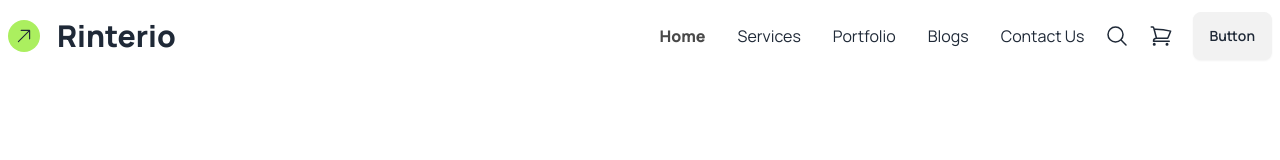
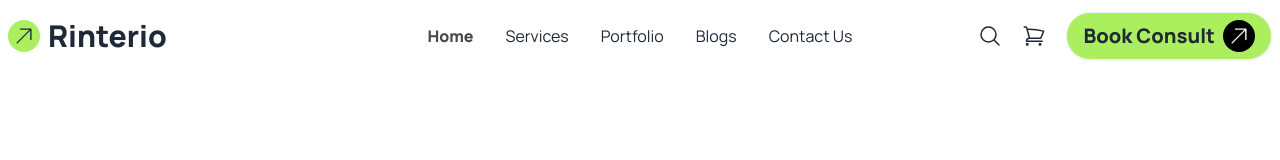
Before and after one commit to silpiAkter/rinterio, a plain HTML site: page index.html in a window 1280 px wide. Drawn offline with nearby package versions, Linux system fonts and the light colour scheme.

Commit message:
added navbar

```diff
--- a/index.html
+++ b/index.html
@@ -15,24 +15,44 @@
     <link rel="stylesheet" href="styles/style.css">
 </head>
 <body class="manrope">
-    <header>
-        <nav>
+    <header class="max-w-screen-xl mx-auto ">
+        <nav class="">
             <div class="navbar bg-base-100">
-                <div class="navbar-start">
-                  <div class="dropdown">
-                    <div tabindex="0" role="button" class="btn btn-ghost lg:hidden ">
-                      <svg
-                        xmlns="http://www.w3.org/2000/svg"
-                        class="h-7 w-7"
-                        fill="none"
-                        viewBox="0 0 24 24"
-                        stroke="currentColor">
-                        <path
-                          stroke-linecap="round"
-                          stroke-linejoin="round"
-                          stroke-width="2"
-                          d="M4 6h16M4 12h8m-8 6h16" />
-                      </svg>
+                <div class="navbar-start gap-2">
+                    <svg xmlns="http://www.w3.org/2000/svg" fill="none" viewBox="0 0 24 24" stroke-width="1.5" stroke="currentColor" class="size-8 font-extrabold custom-btn">
+                    <path stroke-linecap="round" stroke-linejoin="round" d="m4.5 19.5 15-15m0 0H8.25m11.25 0v11.25" />
+                    </svg>
+                    <a class="text-3xl font-extrabold">Rinterio</a>
+                </div>
+                <div class="navbar-center hidden lg:flex">
+                  <ul class="menu menu-horizontal px-1">
+                    <li class="text-base font-extrabold text-[#494949]"><a>Home</a></li>
+                    <li class="text-base font-normal text-[rgb(115, 115, 115)]"><a>Services</a></li>
+                    <li class="text-base font-normal text-[rgb(115, 115, 115)]"><a>Portfolio</a></li>
+                    <li class="text-base font-normal text-[rgb(115, 115, 115)]"><a>Blogs</a></li>
+                    <li class="text-base font-normal text-[rgb(115, 115, 115)]"><a>Contact Us</a></li>
+                  </ul>
+                </div>
+                <div class="navbar-end">
+                    <div class=" hidden md:flex items-center gap-5">
+                        <svg xmlns="http://www.w3.org/2000/svg" fill="none" viewBox="0 0 24 24" stroke-width="1.5" stroke="currentColor" class="size-6">
+                            <path stroke-linecap="round" stroke-linejoin="round" d="m21 21-5.197-5.197m0 0A7.5 7.5 0 1 0 5.196 5.196a7.5 7.5 0 0 0 10.607 10.607Z" />
+                          </svg>
+                          <svg xmlns="http://www.w3.org/2000/svg" fill="none" viewBox="0 0 24 24" stroke-width="1.5" stroke="currentColor" class="size-6">
+                            <path stroke-linecap="round" stroke-linejoin="round" d="M2.25 3h1.386c.51 0 .955.343 1.087.835l.383 1.437M7.5 14.25a3 3 0 0 0-3 3h15.75m-12.75-3h11.218c1.121-2.3 2.1-4.684 2.924-7.138a60.114 60.114 0 0 0-16.536-1.84M7.5 14.25 5.106 5.272M6 20.25a.75.75 0 1 1-1.5 0 .75.75 0 0 1 1.5 0Zm12.75 0a.75.75 0 1 1-1.5 0 .75.75 0 0 1 1.5 0Z" />
+                          </svg>
+                      <a class="btn custom-bg text-xl font-extrabold rounded-3xl ">Book Consult
+                        <svg xmlns="http://www.w3.org/2000/svg" fill="none" viewBox="0 0 24 24" stroke-width="1.5" stroke="currentColor" class="size-8 font-extrabold custom-btn bg-black text-white">
+                            <path stroke-linecap="round" stroke-linejoin="round" d="m4.5 19.5 15-15m0 0H8.25m11.25 0v11.25" />
+                            </svg>
+                      </a>
+                    </div>
+                  <div class="dropdown lg:hidden">
+                    <div tabindex="0" role="button" class="p-3  bg-white lg:hidden rounded-full">
+                        <svg xmlns="http://www.w3.org/2000/svg" fill="none" viewBox="0 0 24 24" stroke-width="1.5" stroke="currentColor" class="size-6">
+                            <path stroke-linecap="round" stroke-linejoin="round" d="M3.75 6.75h16.5M3.75 12h16.5m-16.5 5.25h16.5" />
+                          </svg>
+
                     </div>
                     <ul
                       tabindex="0"
@@ -44,33 +64,10 @@
                         <li class="text-base font-normal text-[rgb(115, 115, 115)]"><a>Contact Us</a></li>
                     </ul>
                   </div>
-                    <svg xmlns="http://www.w3.org/2000/svg" fill="none" viewBox="0 0 24 24" stroke-width="1.5" stroke="currentColor" class="size-8 font-extrabold custom-btn">
-                        <path stroke-linecap="round" stroke-linejoin="round" d="m4.5 19.5 15-15m0 0H8.25m11.25 0v11.25" />
-                      </svg>
-
-                      <a class="btn btn-ghost text-3xl font-extrabold">Rinterio</a>
-                </div>
-                <div class="navbar-center hidden lg:flex">
-                  <ul class="menu menu-horizontal px-1">
-                    <li class="text-base font-extrabold text-[#494949]"><a>Home</a></li>
-                    <li class="text-base font-normal text-[rgb(115, 115, 115)]"><a>Services</a></li>
-                    <li class="text-base font-normal text-[rgb(115, 115, 115)]"><a>Portfolio</a></li>
-                    <li class="text-base font-normal text-[rgb(115, 115, 115)]"><a>Blogs</a></li>
-                    <li class="text-base font-normal text-[rgb(115, 115, 115)]"><a>Contact Us</a></li>
-                  </ul>
-                </div>
-                <div class="lg:navbar-end hidden lg:flex gap-5">
-                    <svg xmlns="http://www.w3.org/2000/svg" fill="none" viewBox="0 0 24 24" stroke-width="1.5" stroke="currentColor" class="size-6">
-                        <path stroke-linecap="round" stroke-linejoin="round" d="m21 21-5.197-5.197m0 0A7.5 7.5 0 1 0 5.196 5.196a7.5 7.5 0 0 0 10.607 10.607Z" />
-                      </svg>
-                      <svg xmlns="http://www.w3.org/2000/svg" fill="none" viewBox="0 0 24 24" stroke-width="1.5" stroke="currentColor" class="size-6">
-                        <path stroke-linecap="round" stroke-linejoin="round" d="M2.25 3h1.386c.51 0 .955.343 1.087.835l.383 1.437M7.5 14.25a3 3 0 0 0-3 3h15.75m-12.75-3h11.218c1.121-2.3 2.1-4.684 2.924-7.138a60.114 60.114 0 0 0-16.536-1.84M7.5 14.25 5.106 5.272M6 20.25a.75.75 0 1 1-1.5 0 .75.75 0 0 1 1.5 0Zm12.75 0a.75.75 0 1 1-1.5 0 .75.75 0 0 1 1.5 0Z" />
-                      </svg>
-
-                    <a class="btn">Button</a>
                 </div>
               </div>
         </nav>
+
     </header>
     <main>
 
--- a/styles/style.css
+++ b/styles/style.css
@@ -9,5 +9,16 @@
 .custom-btn{
     background: rgba(171, 239, 95, 1);
     border-radius: 50%;
+    padding: 5px;
+}
+.bg-gradient{
+    background-image: linear-gradient(0.00deg, rgb(255, 255, 255),rgba(255, 255, 255, 0) 100%);
+}
+.custom-bg{
+    background: rgba(171, 239, 95, 1);
+}
+.ctm-btn{
+    background-color: #fff;
+    border-radius: 50%;
     padding: 7px;
-}
+ }
```
